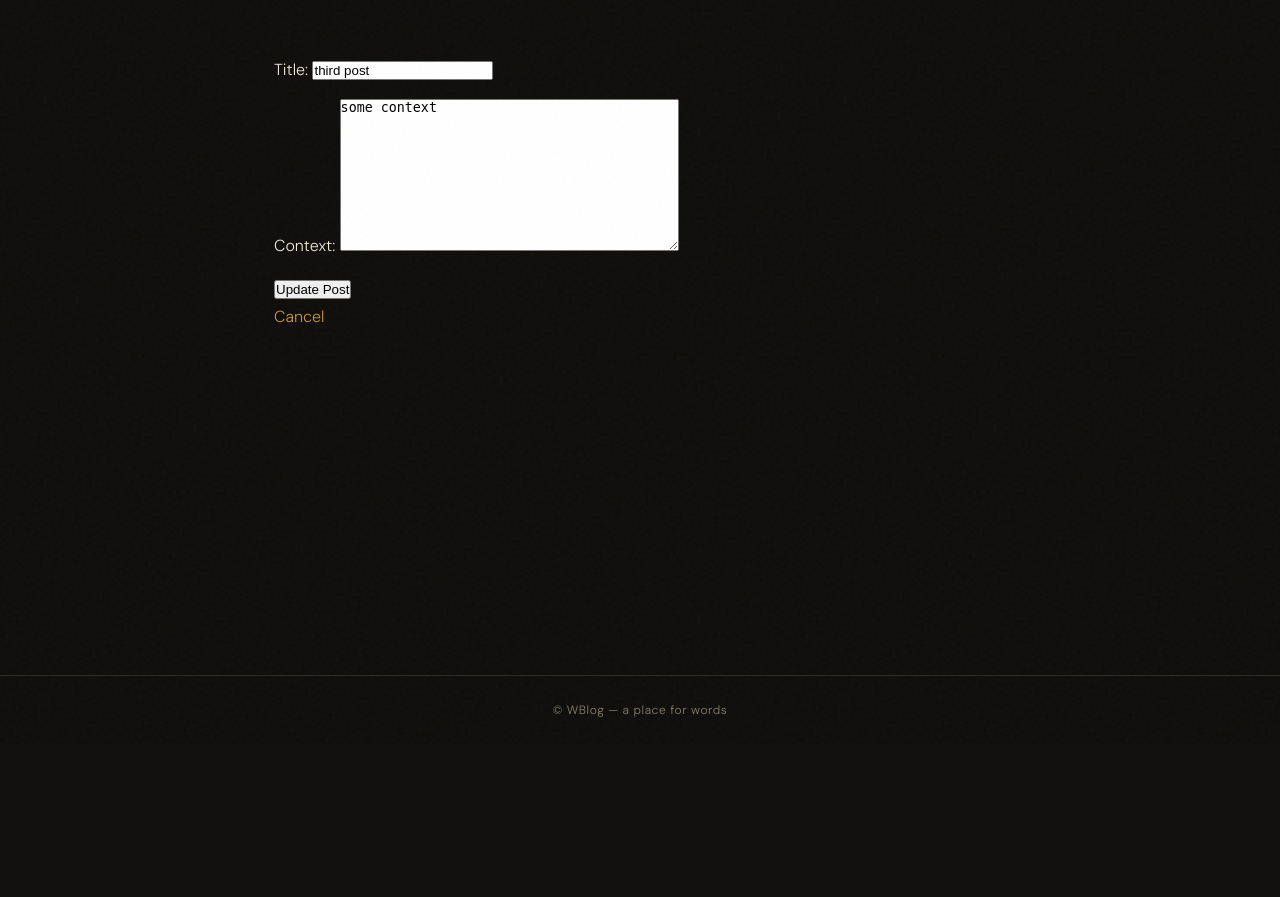
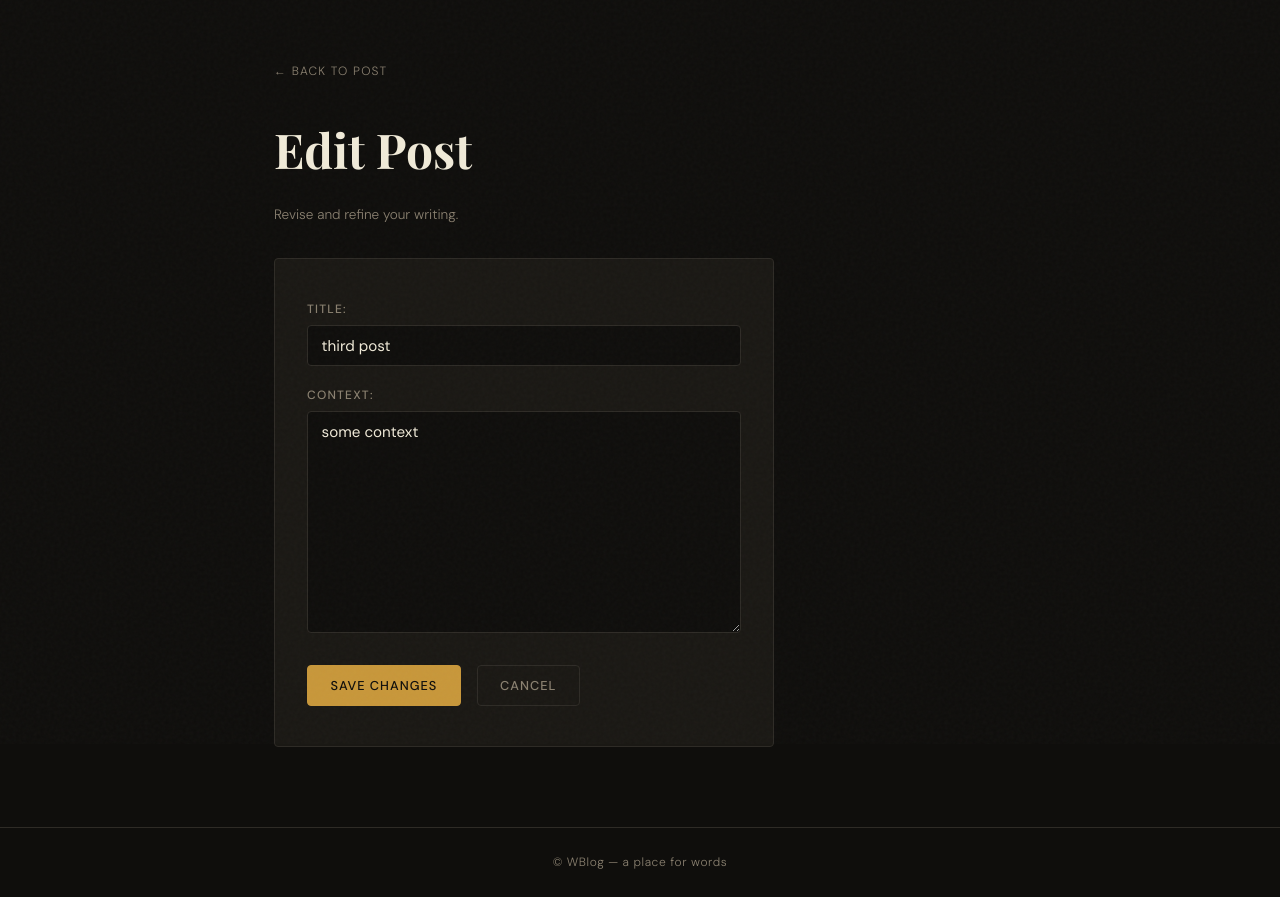
Before and after one commit to Alimov2008/Django-Test-1, a Django app: page /post_list/3/edit in a window 1280 px wide. Shown: the part 56-953 px from the top of the page. Before the commit the page ends 773 px from the top, so only its background shows below. Run offline with Django 5.2, Linux system fonts and the light colour scheme; a user stored in the database is signed in; data comes from the database, SQL or seed files in the repository; some web fonts are replaced.

Commit message:
post update UI improvement

```diff
--- a/wblog/templates/wblog/post_update_view.html
+++ b/wblog/templates/wblog/post_update_view.html
@@ -1,9 +1,20 @@
 {%extends 'wblog/base.html'%}
 {%block content%}
-<form action="" method="post">
-    {%csrf_token%}
-    {{form.as_p}}
-    <button type="submit">Update Post</button>
-</form>
-<a href="{%url 'post_detail' object.pk%}">Cancel</a>
+
+<a href="{% url 'post_detail' object.pk %}" class="back-link" style="display:inline-flex;align-items:center;gap:.4rem;font-size:.75rem;letter-spacing:.1em;text-transform:uppercase;color:var(--muted);text-decoration:none;margin-bottom:2.5rem;transition:color .2s;">&#8592; Back to Post</a>
+
+<h1>Edit Post</h1>
+<p class="muted" style="margin-bottom:2rem;">Revise and refine your writing.</p>
+
+<div class="form-card">
+    <form action="" method="post">
+        {%csrf_token%}
+        {{form.as_p}}
+        <div class="flex gap-4 mt-6" style="flex-wrap:wrap;">
+            <button type="submit" class="btn btn-solid">Save Changes</button>
+            <a href="{% url 'post_detail' object.pk %}" class="btn btn-ghost">Cancel</a>
+        </div>
+    </form>
+</div>
+
 {%endblock%}
```
